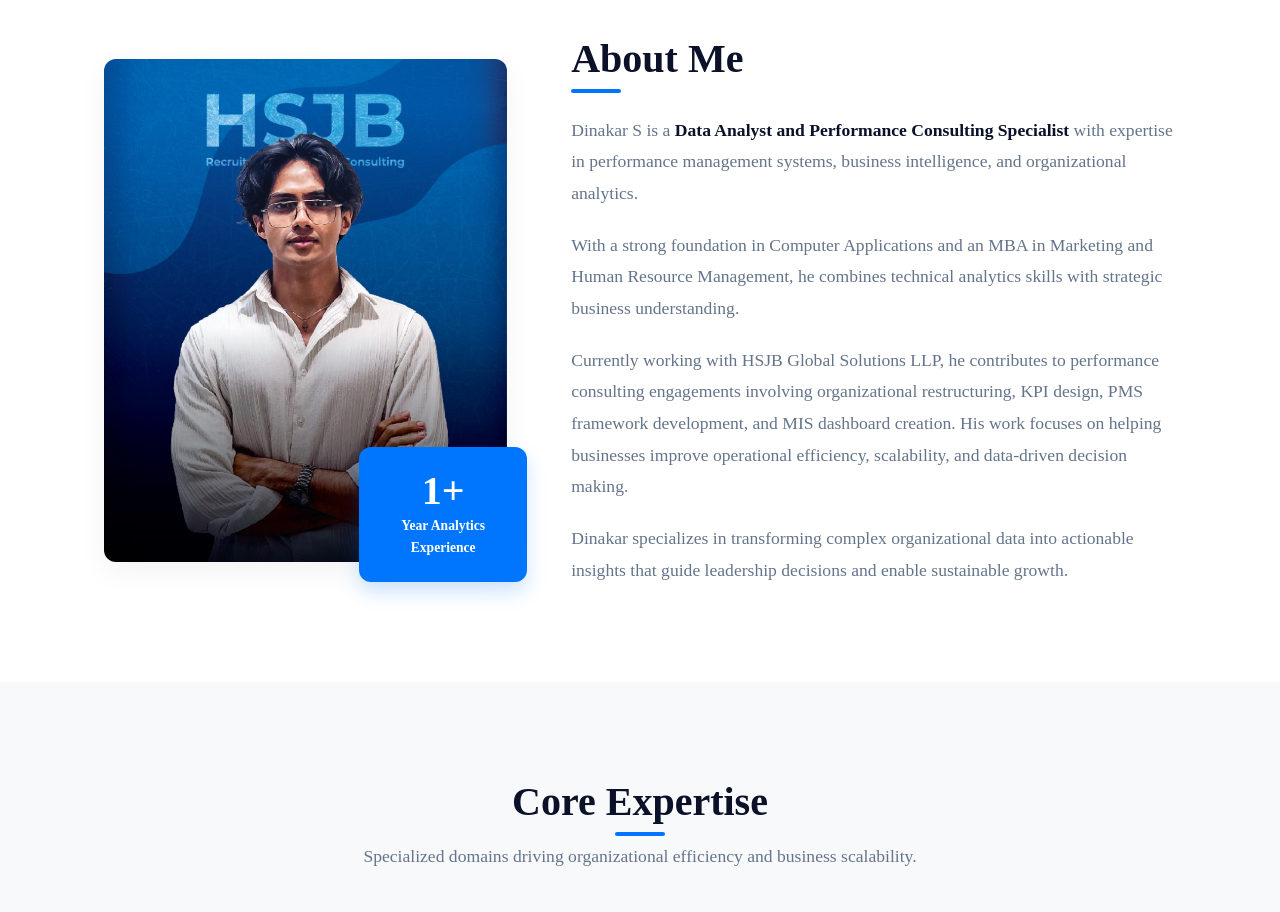
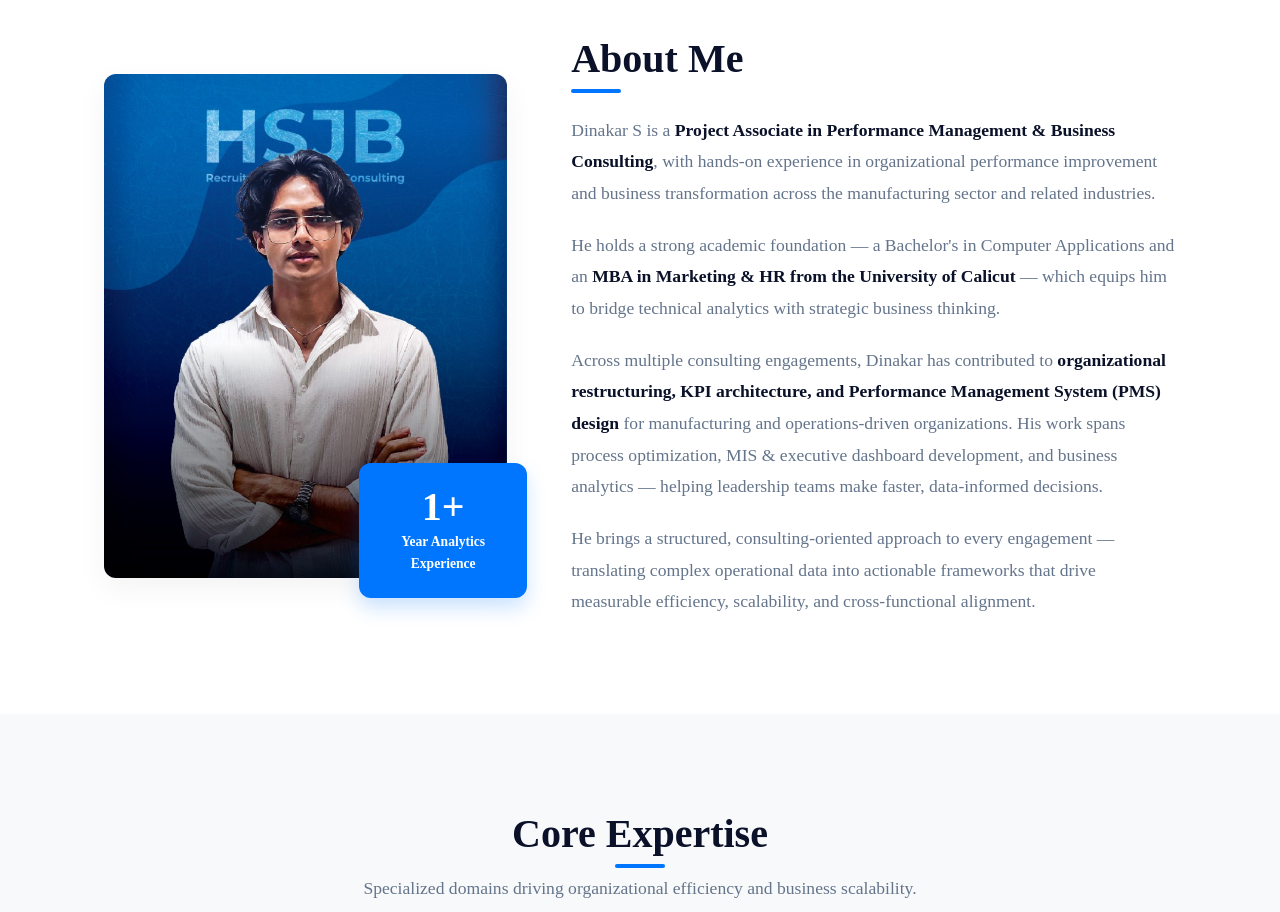
Before and after one commit to dinakardinu26/Dinakar-Personal-Portfolio, a Next.js app: page / in a window 1280 px wide. Shown: the part 1220-2132 px from the top of the page. Built offline with nearby package versions, Linux system fonts and the light colour scheme.

Commit message:
Update About Me section - executive tone, remove company name, update university

```diff
--- a/src/components/About.js
+++ b/src/components/About.js
@@ -31,25 +31,25 @@ export default function About() {
           <div className={styles.description}>
             <FadeInStaggerItem>
               <p>
-                Dinakar S is a <strong>Data Analyst and Performance Consulting Specialist</strong> with expertise in performance management systems, business intelligence, and organizational analytics.
+                Dinakar S is a <strong>Project Associate in Performance Management &amp; Business Consulting</strong>, with hands-on experience in organizational performance improvement and business transformation across the manufacturing sector and related industries.
               </p>
             </FadeInStaggerItem>
 
             <FadeInStaggerItem>
               <p>
-                With a strong foundation in Computer Applications and an MBA in Marketing and Human Resource Management, he combines technical analytics skills with strategic business understanding.
+                He holds a strong academic foundation — a Bachelor&apos;s in Computer Applications and an <strong>MBA in Marketing &amp; HR from the University of Calicut</strong> — which equips him to bridge technical analytics with strategic business thinking.
               </p>
             </FadeInStaggerItem>
 
             <FadeInStaggerItem>
               <p>
-                Currently working with HSJB Global Solutions LLP, he contributes to performance consulting engagements involving organizational restructuring, KPI design, PMS framework development, and MIS dashboard creation. His work focuses on helping businesses improve operational efficiency, scalability, and data-driven decision making.
+                Across multiple consulting engagements, Dinakar has contributed to <strong>organizational restructuring, KPI architecture, and Performance Management System (PMS) design</strong> for manufacturing and operations-driven organizations. His work spans process optimization, MIS &amp; executive dashboard development, and business analytics — helping leadership teams make faster, data-informed decisions.
               </p>
             </FadeInStaggerItem>
 
             <FadeInStaggerItem>
               <p>
-                Dinakar specializes in transforming complex organizational data into actionable insights that guide leadership decisions and enable sustainable growth.
+                He brings a structured, consulting-oriented approach to every engagement — translating complex operational data into actionable frameworks that drive measurable efficiency, scalability, and cross-functional alignment.
               </p>
             </FadeInStaggerItem>
           </div>
```
